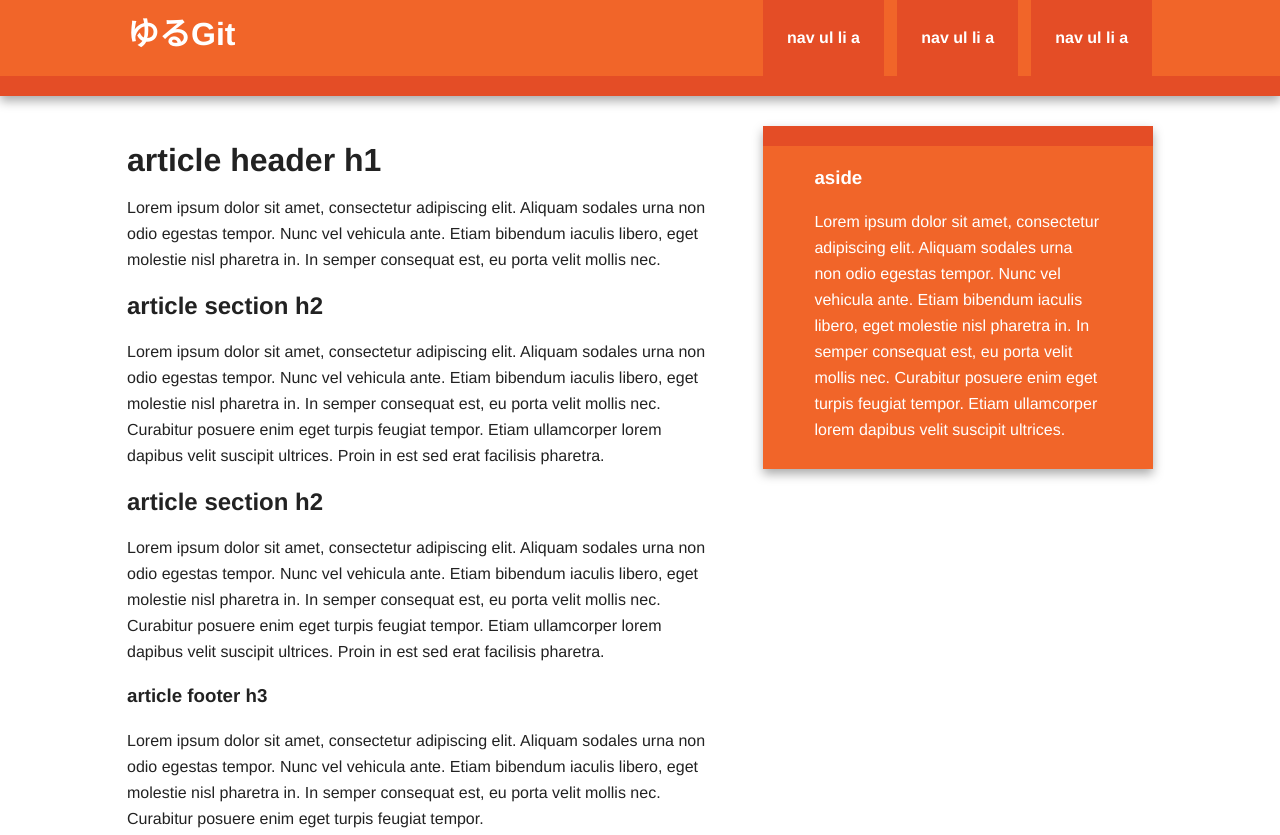
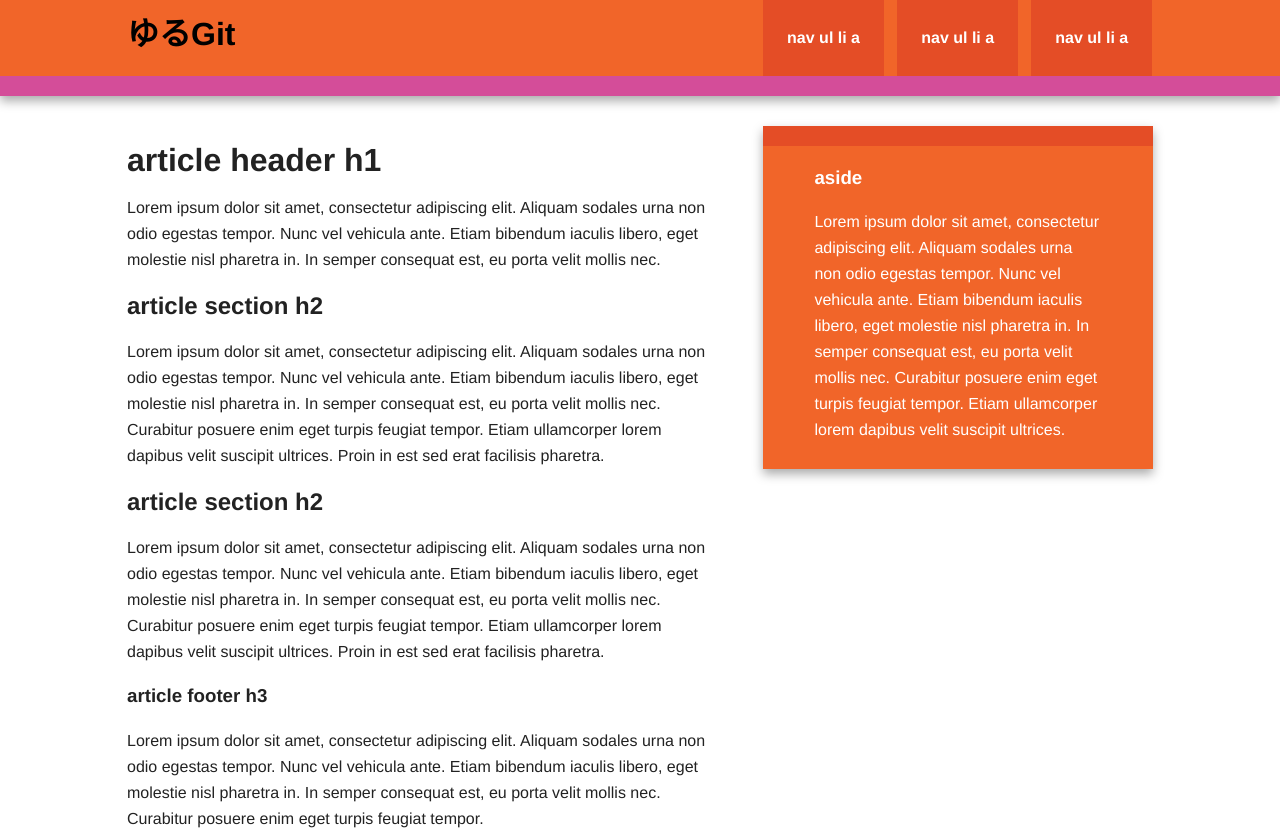
Before and after one commit to eikou-jp/test01, a plain HTML site: page index.html in a window 1280 px wide. Shown: the top 835 px of the page. Drawn offline with nearby package versions, Linux system fonts and the light colour scheme.

Commit message:
modify for branch

```diff
--- a/css/main.css
+++ b/css/main.css
@@ -74,7 +74,7 @@ body {
    =================== */
 
 .header-container {
-    border-bottom: 20px solid #e44d26;
+    border-bottom: 20px solid #d44d99;
 }
 
 .footer-container,
@@ -89,7 +89,7 @@ body {
 }
 
 .title {
-    color: white;
+    color: black;
 }
 
 /* ==============
--- a/index.html
+++ b/index.html
@@ -3,7 +3,7 @@
     <head>
         <meta charset="utf-8">
         <meta http-equiv="X-UA-Compatible" content="IE=edge,chrome=1">
-        <title></title>
+        <title>ゆるぎっとタイトル</title>
         <meta name="description" content="">
         <meta name="viewport" content="width=device-width">
 
```
